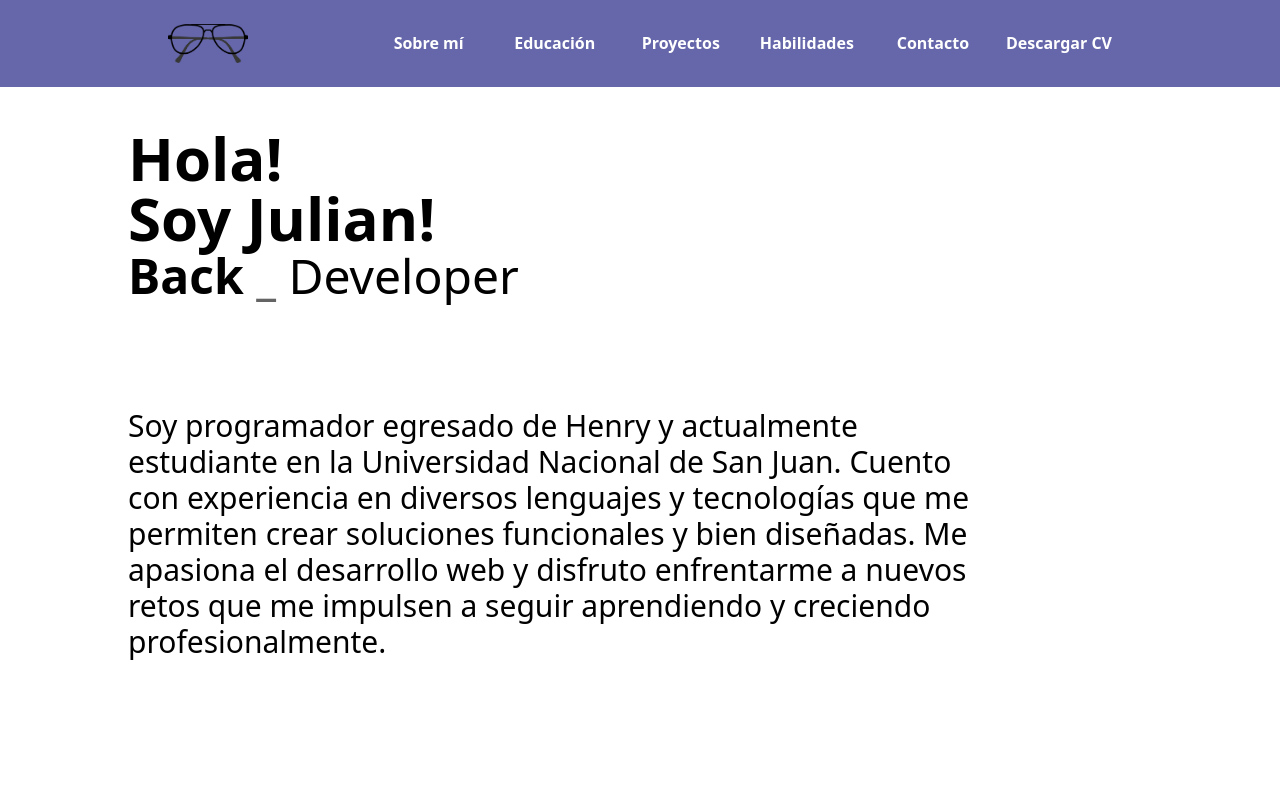
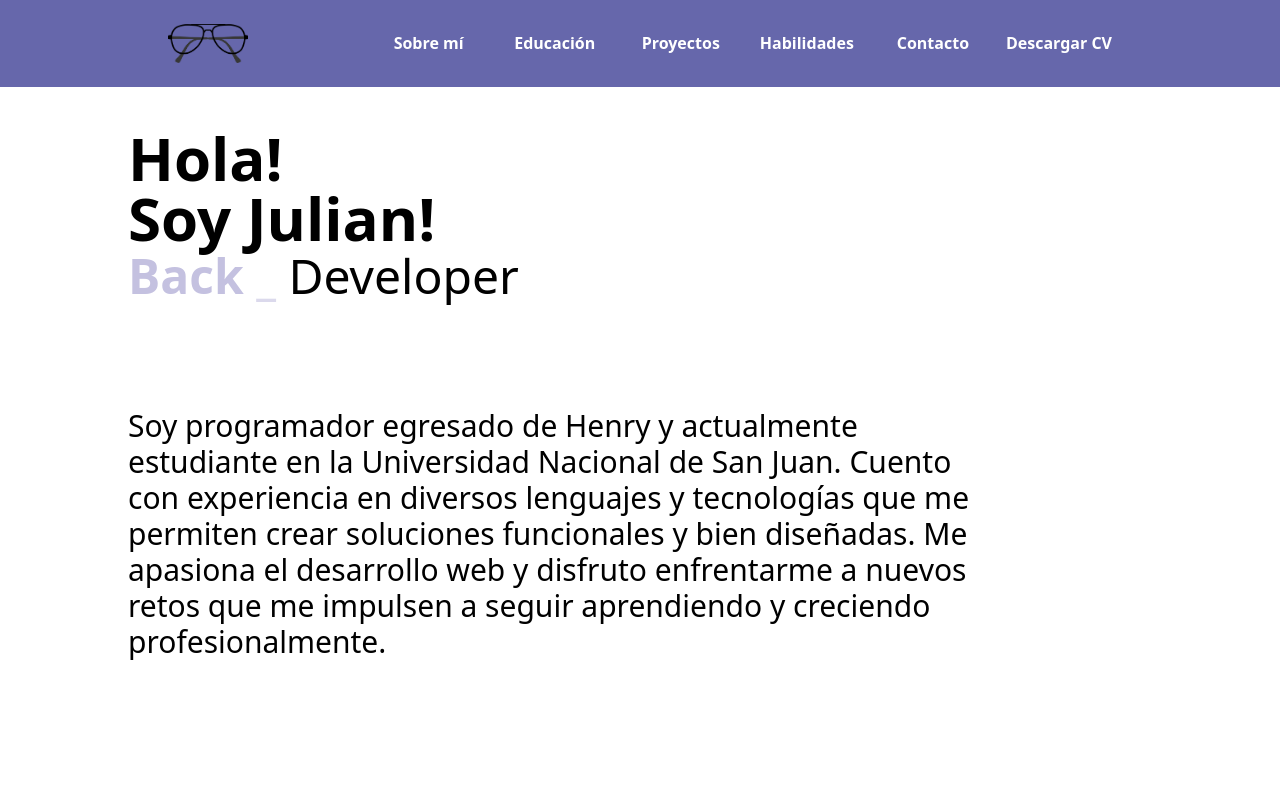
Before and after one commit to Srezequielr/Portfolio, a Next.js app in the folder portfolio/: page / in a window 1280 px wide. Shown: the top 800 px of the page. Built offline with nearby package versions, Linux system fonts and the light colour scheme; some icons are missing.

Commit message:
pequeño cambio

```diff
--- a/portfolio/src/app/components/About.jsx
+++ b/portfolio/src/app/components/About.jsx
@@ -51,7 +51,7 @@ export default function About() {
         Soy Julian!
       </h1>
       <h2 className="text-3xl md:text-5xl dark:text-white">
-        <span className="font-bold">{currentText}<span className="animate-pulse">_</span> </span>{" "}
+        <span className="font-bold text-detailColor">{currentText}<span className="animate-pulse">_</span> </span>{" "}
          Developer
       </h2>
       <div className="my-3 sm:my-6">
```
